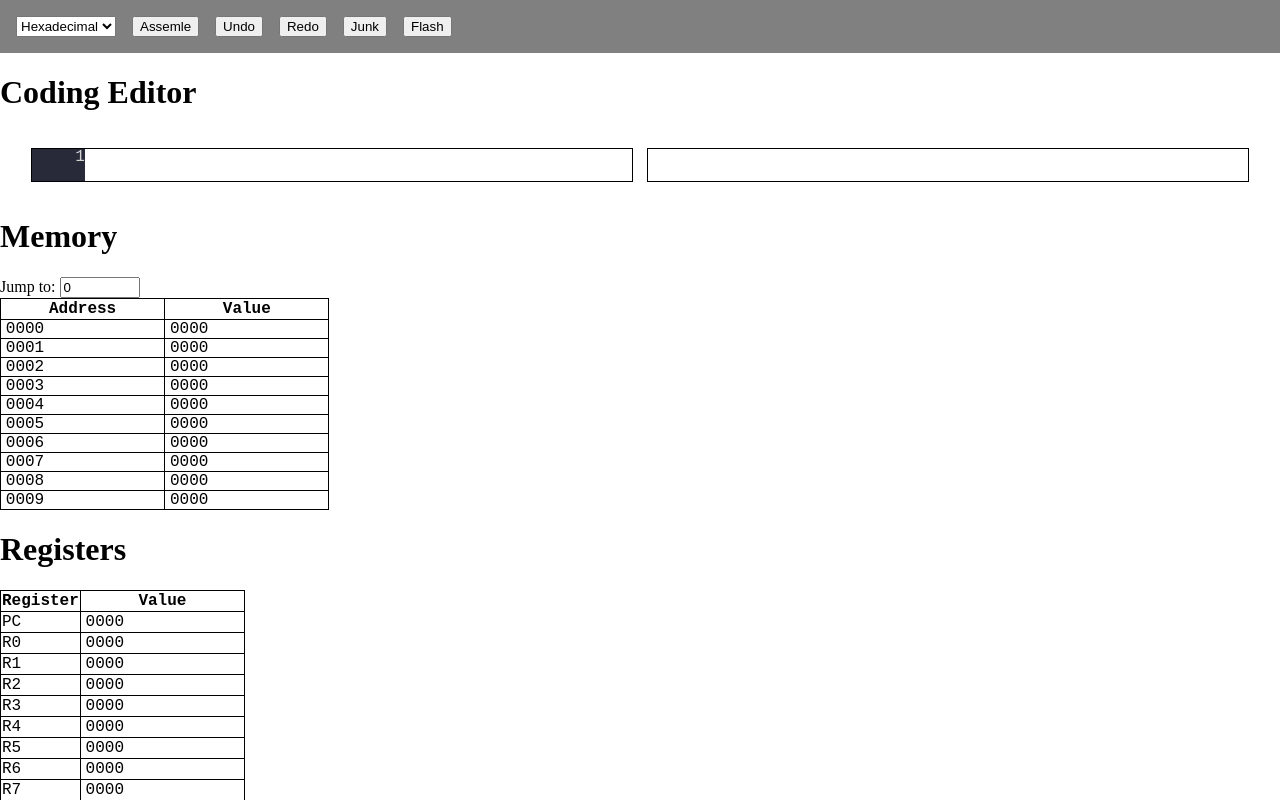
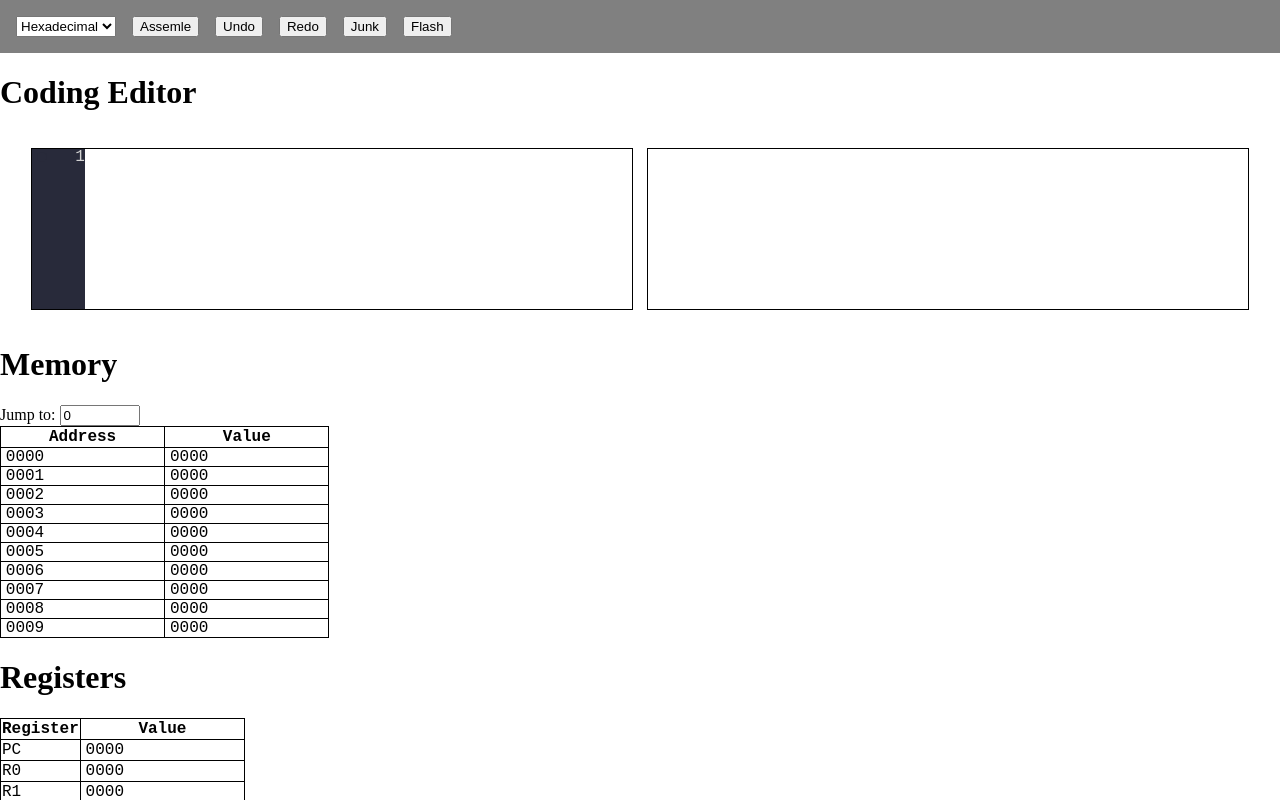
Before and after one commit to horenso/micro16, a Vue app: page / in a window 1280 px wide. Shown: the top 800 px of the page. Built offline with nearby package versions, Linux system fonts and the light colour scheme.

Commit message:
Add first version of syntax highlighting! :)

```diff
--- a/src/components/CodeEditor.vue
+++ b/src/components/CodeEditor.vue
@@ -1,12 +1,19 @@
 <script setup lang="ts">
 import { useCodeStore } from '../stores/code';
-import { useSettingsStore } from '../stores/settings';
 import { ref } from 'vue';
+import { isLocation } from '../service/registers';
 
 const codeStore = useCodeStore();
-const settingsStore = useSettingsStore();
 
 const textareaRef = ref<HTMLTextAreaElement>();
+const codeOverlayRef = ref<HTMLDivElement>();
+
+codeStore.$subscribe((code) => {
+    if (codeOverlayRef.value === undefined) {
+        return;
+    }
+    codeOverlayRef.value.innerHTML = highlightCode(codeStore.code);
+});
 
 function insertSpaces() {
     if (textareaRef.value === undefined) {
@@ -21,6 +28,33 @@ function insertSpaces() {
 
     textarea.value = value.substring(0, start) + spaces + value.substring(end);
     textarea.selectionStart = textarea.selectionEnd = start + spaces.length;
+}
+
+function highlightCode(code: string): string {
+    const lines = code.split('\n');
+    let highlightedCode = '';
+    for (let i = 0; i < lines.length; i++) {
+        const words = lines[i].split(' ');
+        for (let j = 0; j < words.length; j++) {
+            if (isKeyword(words[j])) {
+                highlightedCode +=
+                    "<span class='keyword'>" + words[j] + '</span>';
+            } else {
+                highlightedCode += words[j];
+            }
+            if (j < words.length - 1) {
+                highlightedCode += ' ';
+            }
+        }
+        if (i < lines.length - 1) {
+            highlightedCode += '\n';
+        }
+    }
+    return highlightedCode;
+}
+
+function isKeyword(word: string): boolean {
+    return isLocation(word) || word === 'lsh' || word === 'rsh';
 }
 </script>
 
@@ -38,16 +72,26 @@ function insertSpaces() {
                     <span class="line-number-text">{{ i + 1 }}</span>
                 </div>
             </div>
+            <div class="code-area">
                 <textarea
                     v-model="codeStore.code"
                     wrap="off"
                     ref="textareaRef"
+                    spellcheck="false"
                     @keydown.tab.prevent="insertSpaces"
                 ></textarea>
+                <pre class="code-overlay" ref="codeOverlayRef"></pre>
+            </div>
         </div>
         <div class="assembled-code">{{ codeStore.assembledCodeString }}</div>
     </div>
 </template>
+
+<style>
+.keyword {
+    color: rebeccapurple;
+}
+</style>
 
 <style scoped>
 .wrapper {
@@ -58,6 +102,7 @@ function insertSpaces() {
     gap: 1em;
     line-height: 1em;
     padding: 1em;
+    min-height: 10em;
 }
 
 .editor {
@@ -66,16 +111,6 @@ function insertSpaces() {
     flex-direction: row;
     font-family: 'Courier New', monospace;
     gap: 10px;
-}
-
-.editor > textarea {
-    flex: 1;
-    outline: none;
-    border: none;
-    resize: none;
-    padding: 0;
-    margin: 0;
-    line-height: inherit;
 }
 
 .line-numbers {
@@ -125,6 +160,41 @@ function insertSpaces() {
     user-select: none;
 }
 
+.code-area {
+    flex-grow: 1;
+    display: flex;
+    position: relative;
+}
+
+.code-area > textarea {
+    flex: 1;
+    outline: none;
+    border: none;
+    resize: none;
+    padding: 0;
+    margin: 0;
+    line-height: inherit;
+    height: 100%;
+    color: transparent;
+    background: transparent;
+    caret-color: red;
+}
+
+.code-area > * {
+    line-height: inherit;
+}
+
+.code-overlay {
+    position: absolute;
+    top: 0;
+    left: 0;
+    width: 100%;
+    height: 100%;
+    margin: 0;
+    box-sizing: border-box;
+    pointer-events: none;
+}
+
 .assembled-code {
     outline: 1px solid black;
     white-space: pre;
```
Lines whose indentation alone changed are shown as unchanged.
